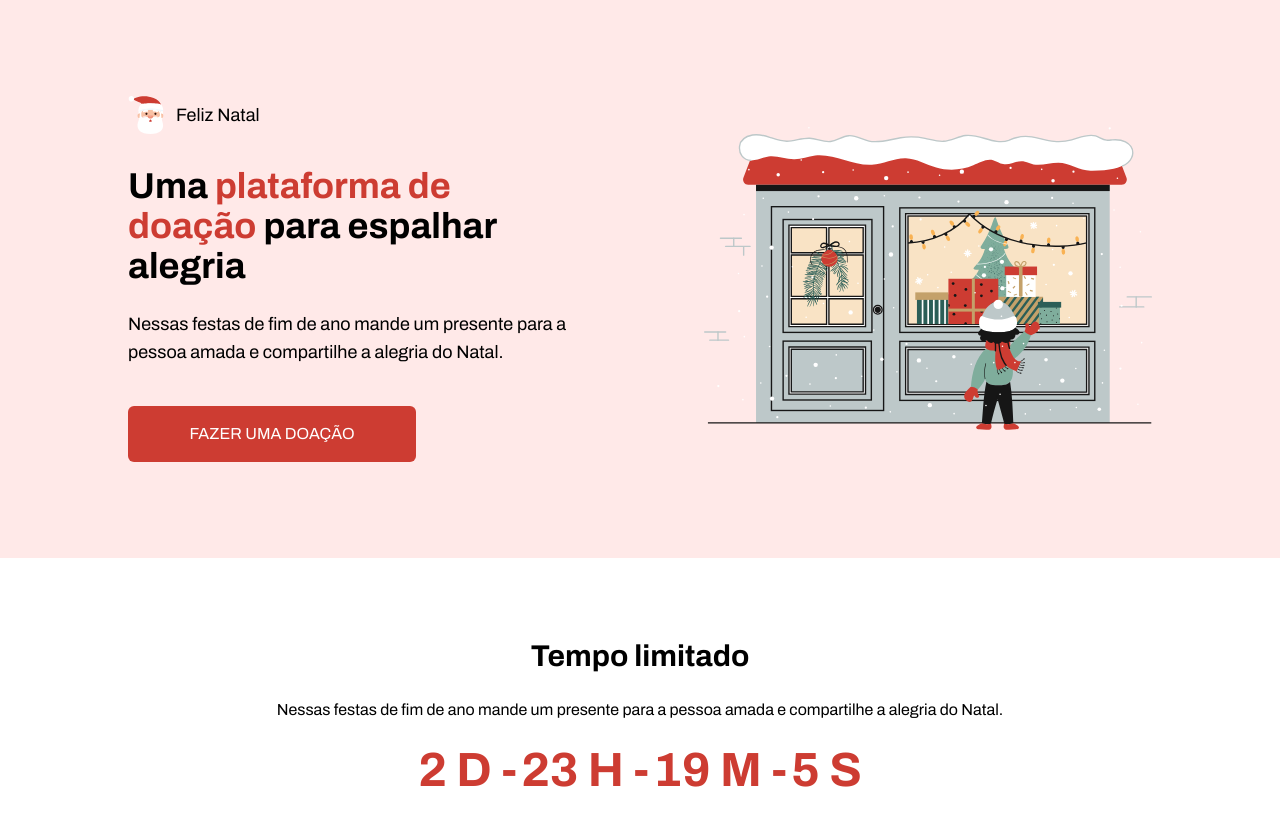
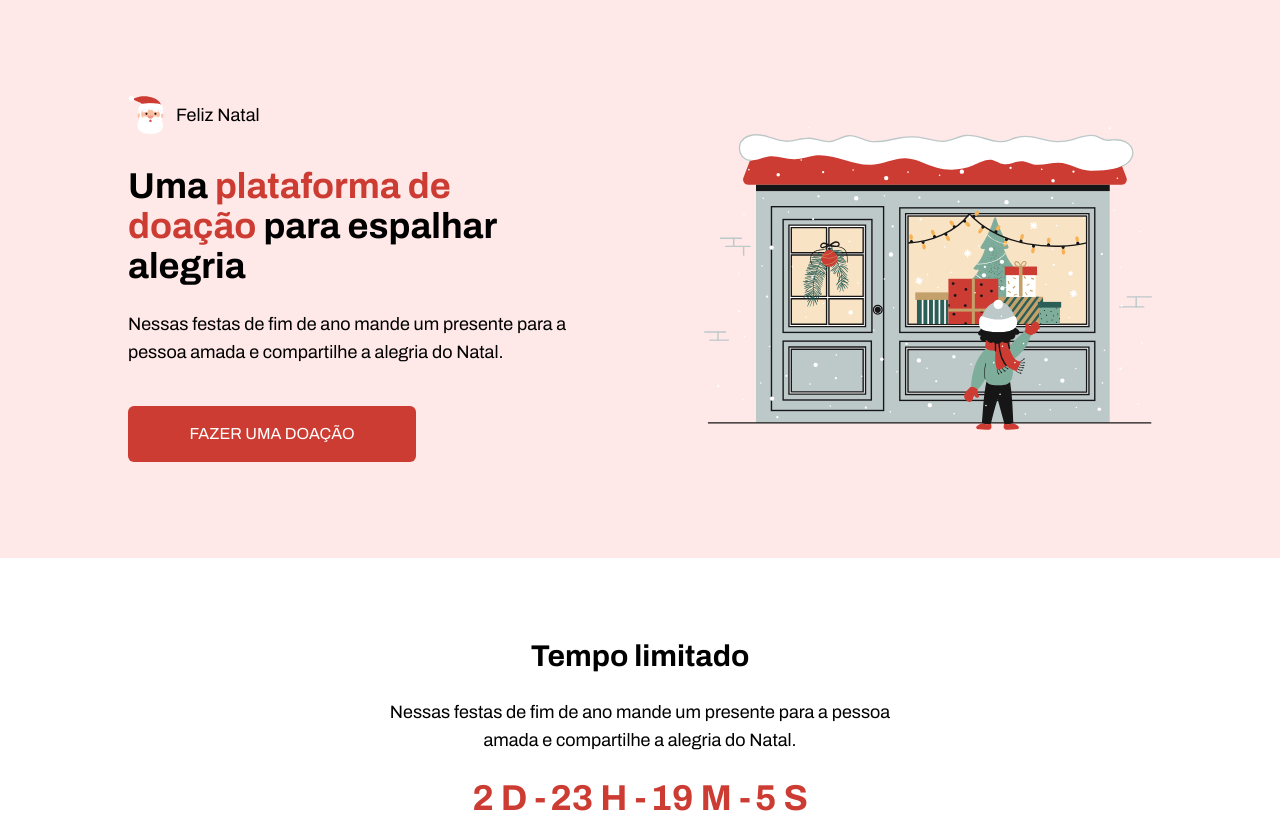
Before and after one commit to victorpraado1005/codelandia-desafio16, a Next.js app: page / in a window 1280 px wide. Shown: the top 813 px of the page. Built offline with nearby package versions, Linux system fonts and the light colour scheme.

Commit message:
feat: container time finalizado. 100% responsivo.

```diff
--- a/src/app/components/ContentTimer/index.js
+++ b/src/app/components/ContentTimer/index.js
@@ -5,9 +5,9 @@ import { Timer } from '../Timer';
 export function ContentTimer() {
   return(
     <div className=" w-screen flex flex-col items-center justify-center text-center py-20 gap-6">
-      <div className="w-4/5 flex flex-col gap-6">
-        <h1 className=" text-3xl font-semibold">Tempo limitado</h1>
-        <h3>Nessas festas de fim de ano mande um presente para a pessoa amada e   compartilhe a alegria do Natal.</h3>
+      <div className="w-4/5 md:w-3/5 lg:w-2/5 flex flex-col gap-6">
+        <h1 className="text-3xl font-semibold">Tempo limitado</h1>
+        <span className=" text-lg">Nessas festas de fim de ano mande um presente para a pessoa amada e   compartilhe a alegria do Natal.</span>
       </div>
       <Timer
         expiryTimestamp={1703473200000}
--- a/src/app/components/Timer/index.js
+++ b/src/app/components/Timer/index.js
@@ -11,7 +11,7 @@ export function Timer({ expiryTimestamp }) {
   } = useTimer({ expiryTimestamp })
 
   return(
-    <div className='flex items-center gap-1 text-red font-semibold text-4xl sm:text-5xl'>
+    <div className='flex items-center gap-1 text-red font-semibold text-3xl xs:text-4xl'>
       <span>{days} D -</span>
       <span>{hours} H -</span>
       <span>{minutes} M -</span>
--- a/tailwind.config.js
+++ b/tailwind.config.js
@@ -7,6 +7,7 @@ module.exports = {
   ],
   theme: {
     screens: {
+      xs: '370px',
       sm: '480px',
       md: '768px',
       lg: '976px',
```
